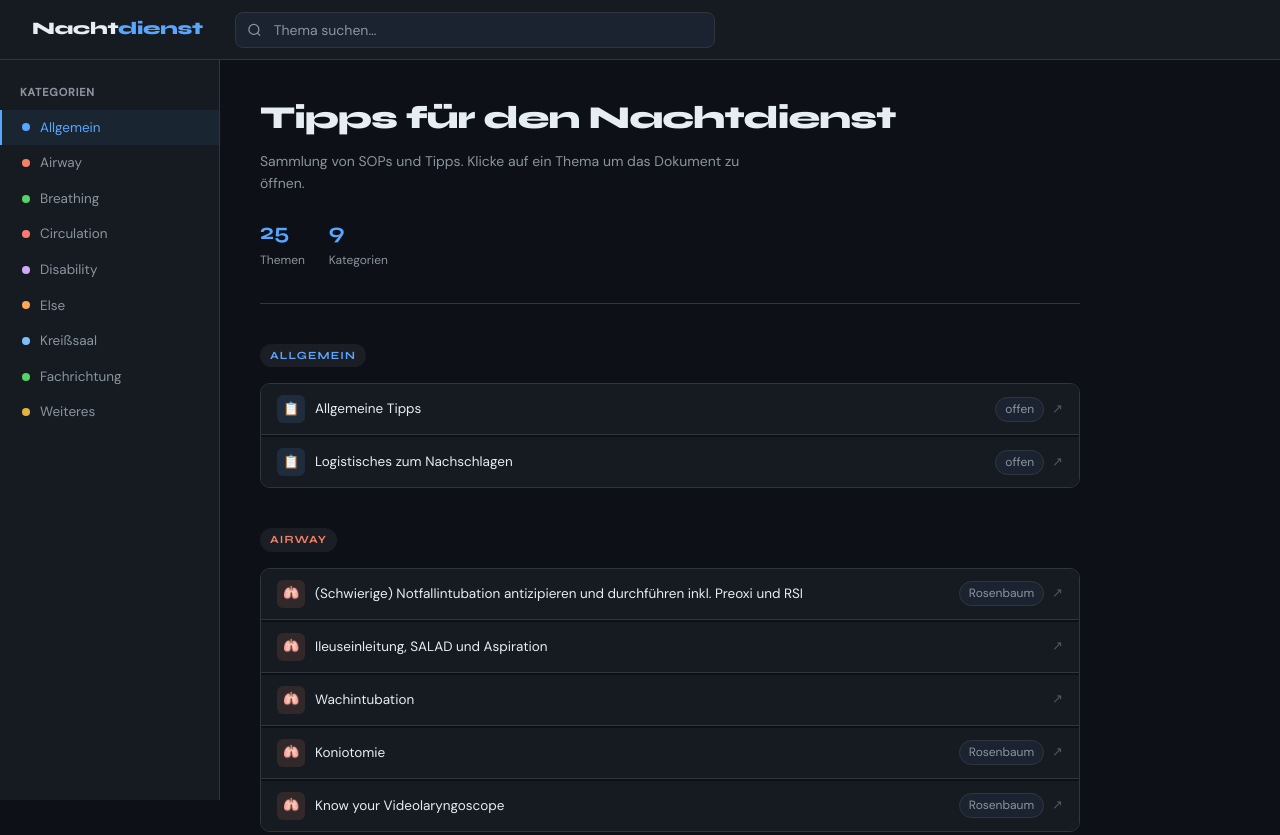
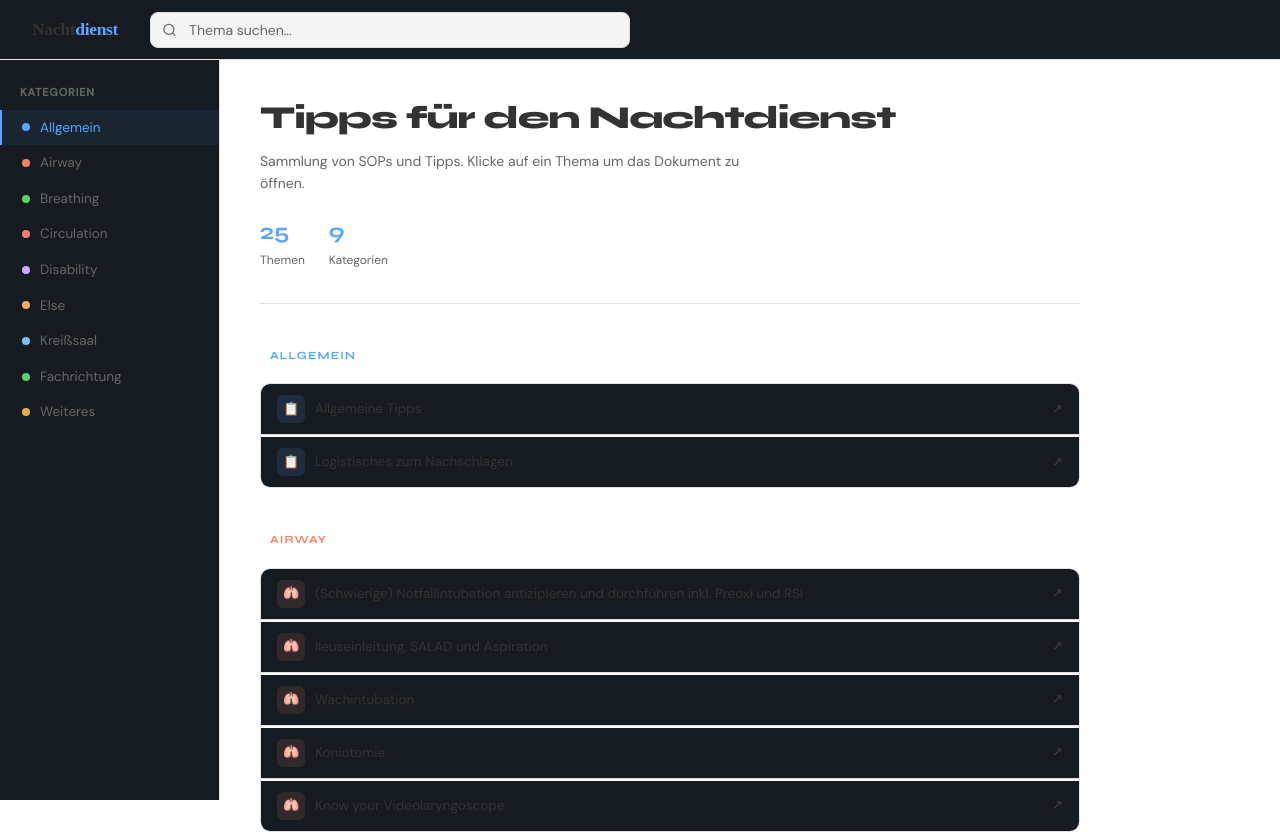
Before and after one commit to kekstier747/Nachtdienst-Wiki, a plain HTML site: page index.html in a window 1280 px wide. Shown: the top 835 px of the page. Drawn offline with Linux system fonts and the light colour scheme.

Commit message:
Update styles for background, text, and logo
Changed background color to white and updated text colors. Modified font family for logo and hid author names.

```diff
--- a/index.html
+++ b/index.html
@@ -8,14 +8,14 @@
 <link href="https://fonts.googleapis.com/css2?family=Syne:wght@400;600;700;800&family=DM+Sans:ital,wght@0,300;0,400;0,500;1,300&display=swap" rel="stylesheet">
 <style>
   :root {
-    --bg: #0d1117;
+    --bg: #ffffff;;
     --surface: #161b22;
-    --surface2: #1c2330;
-    --border: #30363d;
+    --surface2: #f5f5f5;
+    --border: #e0e0e0;
     --accent: #58a6ff;
     --accent2: #3fb950;
-    --text: #e6edf3;
-    --text-muted: #8b949e;
+    --text: #333333;
+    --text-muted: #666666;
     --airway: #f78166;
     --breathing: #56d364;
     --circulation: #ff7b72;
@@ -53,7 +53,7 @@
   }
 
   .logo {
-    font-family: 'Syne', sans-serif;
+    font-family: 'Lora', serif;
     font-weight: 800;
     font-size: 1.1rem;
     color: var(--text);
@@ -306,12 +306,8 @@
   }
 
   .bearbeiter {
-    font-size: 12px;
-    color: var(--text-muted);
-    background: var(--surface2);
-    border: 1px solid var(--border);
-    border-radius: 100px;
-    padding: 2px 9px;
+  display: none;  /* Hides author names */
+
   }
 
   .arrow {
```
